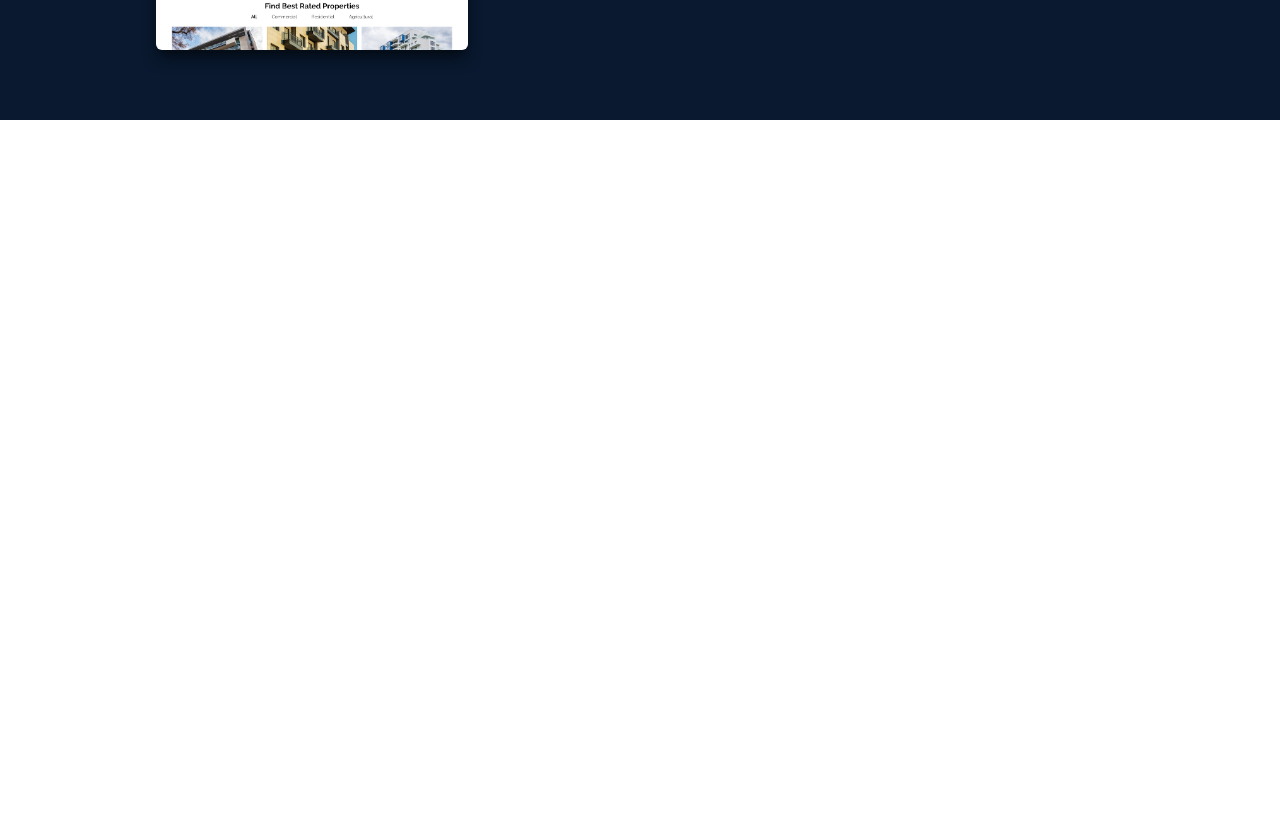
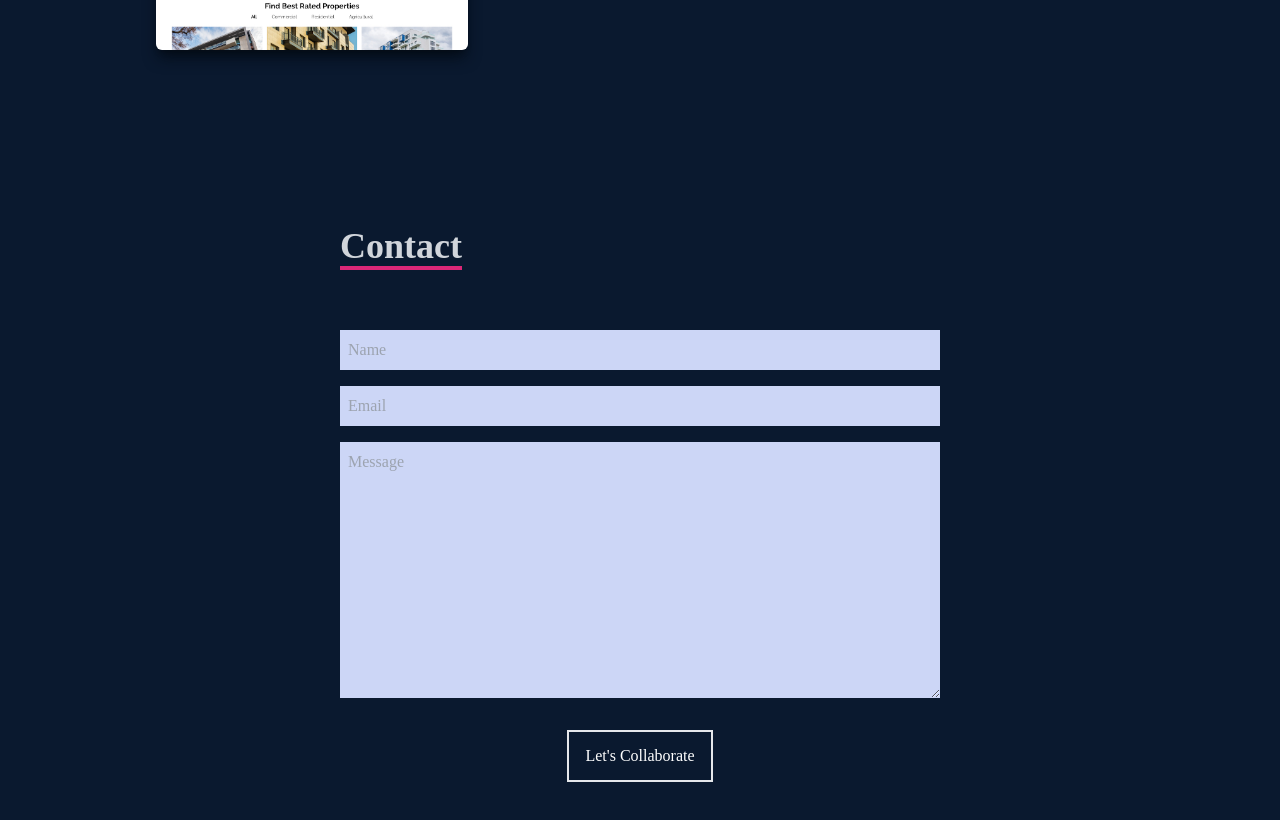
Before and after one commit to AHMEDNABIB/react-portfolio, a React (Vite) app: page / in a window 1280 px wide. Shown: the part 3080-3900 px from the top of the page. Before the commit the page ends 3200 px from the top, so only its background shows below. Built offline with nearby package versions, Linux system fonts and the light colour scheme.

Commit message:
contact is added

```diff
--- a/package.json
+++ b/package.json
@@ -12,7 +12,8 @@
   "dependencies": {
     "react": "^18.2.0",
     "react-dom": "^18.2.0",
-    "react-icons": "^4.12.0"
+    "react-icons": "^4.12.0",
+    "react-scroll": "^1.9.0"
   },
   "devDependencies": {
     "@types/react": "^18.2.43",
--- a/src/App.jsx
+++ b/src/App.jsx
@@ -2,6 +2,7 @@
 
 import './App.css'
 import About from './components/About'
+import Contact from './components/Contact'
 import Home from './components/Home'
 import Navbar from './components/Navbar'
 import Skills from './components/Skills'
@@ -18,6 +19,7 @@
       <About></About>
       <Skills></Skills>
       <Work></Work>
+      <Contact></Contact>
     </>
   )
 }
--- /dev/null
+++ b/src/components/Contact.jsx
@@ -0,0 +1,45 @@
+import React from "react";
+
+const Contact = () => {
+	return (
+		<div
+			name="contact"
+			className="w-full h-screen bg-[#0a192f] flex justify-center items-center p-4">
+			<form
+				method="POST"
+				action="https://getform.io/f/a699a1b2-f225-434e-b317-1fbbde8e006c"
+				className="flex flex-col max-w-[600px] w-full">
+				<div className="pb-8">
+					<p className="text-4xl font-bold inline border-b-4 border-pink-600 text-gray-300">
+						Contact
+					</p>
+					<p className="text-gray-300 py-4">
+
+					</p>
+				</div>
+				<input
+					className="bg-[#ccd6f6] p-2"
+					type="text"
+					placeholder="Name"
+					name="name"
+				/>
+				<input
+					className="my-4 p-2 bg-[#ccd6f6]"
+					type="email"
+					placeholder="Email"
+					name="email"
+				/>
+				<textarea
+					className="bg-[#ccd6f6] p-2"
+					name="message"
+					rows="10"
+					placeholder="Message"></textarea>
+				<button className="text-white border-2 hover:bg-pink-600 hover:border-pink-600 px-4 py-3 my-8 mx-auto flex items-center">
+					Let's Collaborate
+				</button>
+			</form>
+		</div>
+	);
+};
+
+export default Contact;
```
Also changed, not shown: 1 other file (tests, documents, lock files or other folders).
